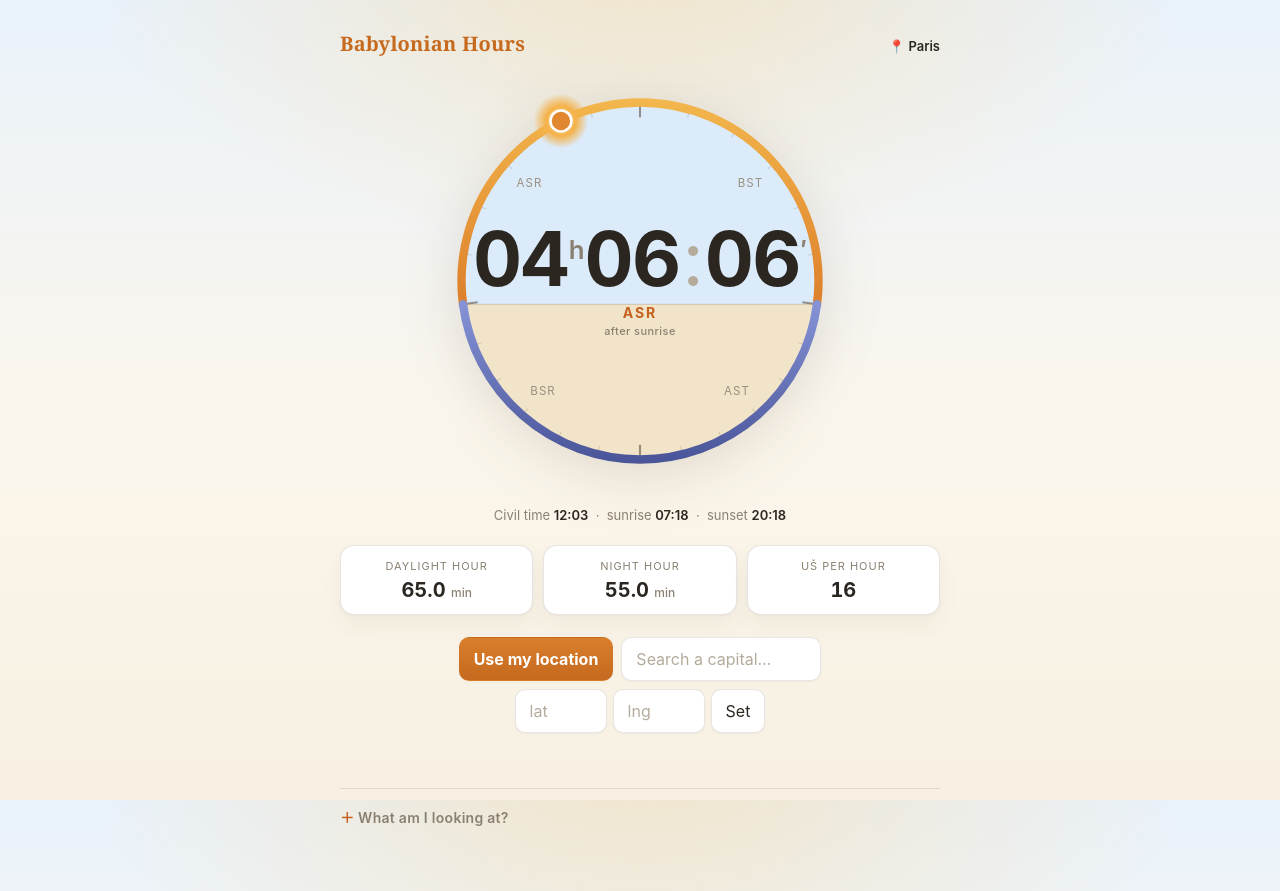
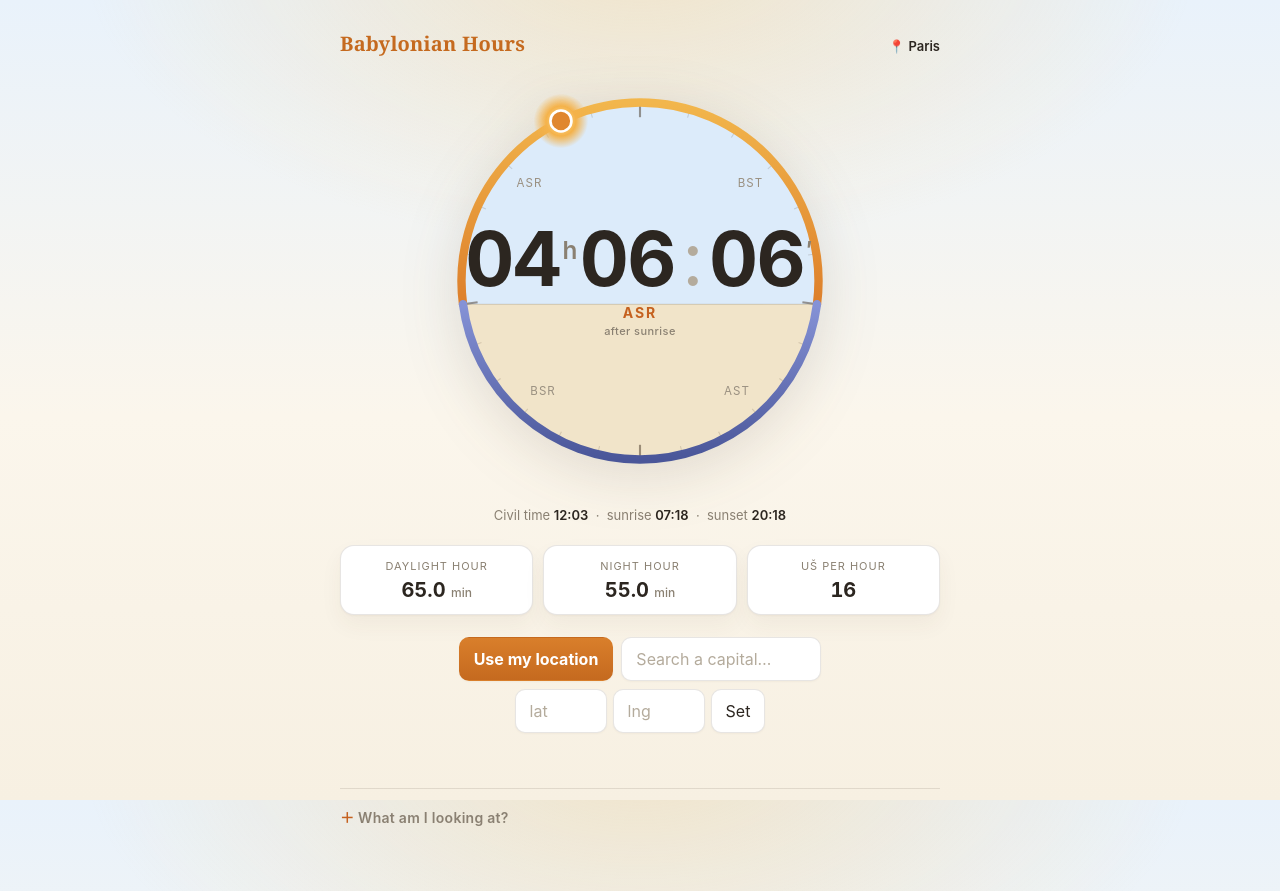
Before and after one commit to gaassassins/babylonian-hours, a plain HTML site: page index.html in a window 1280 px wide. Drawn offline with Linux system fonts and the light colour scheme.

Commit message:
style(design): loosen readout unit/colon spacing; add prefers-reduced-motion

```diff
--- a/index.html
+++ b/index.html
@@ -46,8 +46,8 @@
   .readout { position: absolute; text-align: center; pointer-events: none; }
   .hms { font-variant-numeric: tabular-nums; font-feature-settings: "tnum"; }
   .big { font-size: clamp(44px, 15vw, 76px); font-weight: 700; line-height: .9; letter-spacing: -.02em; color: var(--ink); }
-  .big .unit { font-size: .34em; font-weight: 600; color: var(--muted); vertical-align: super; margin: 0 .06em 0 .02em; }
-  .big .colon { color: var(--faint); font-weight: 400; margin: 0 .04em; }
+  .big .unit { font-size: .32em; font-weight: 600; color: var(--muted); vertical-align: super; margin: 0 .16em 0 .08em; }
+  .big .colon { color: var(--faint); font-weight: 400; margin: 0 .1em; }
   .part { margin-top: 12px; font-size: 14px; letter-spacing: .14em; text-transform: uppercase; color: var(--accent); font-weight: 700; }
   .part small { display: block; letter-spacing: .04em; text-transform: none; color: var(--muted); font-weight: 500; font-size: 11px; margin-top: 3px; }
 
@@ -111,6 +111,10 @@
   .credit a { color: var(--gold-deep); }
 
   .err { color: #b3261e; text-align: center; font-size: 13px; margin-top: 10px; min-height: 1em; }
+
+  @media (prefers-reduced-motion: reduce) {
+    *, *::before, *::after { animation-duration: .001ms !important; transition-duration: .001ms !important; scroll-behavior: auto !important; }
+  }
 </style>
 </head>
 <body>
```
